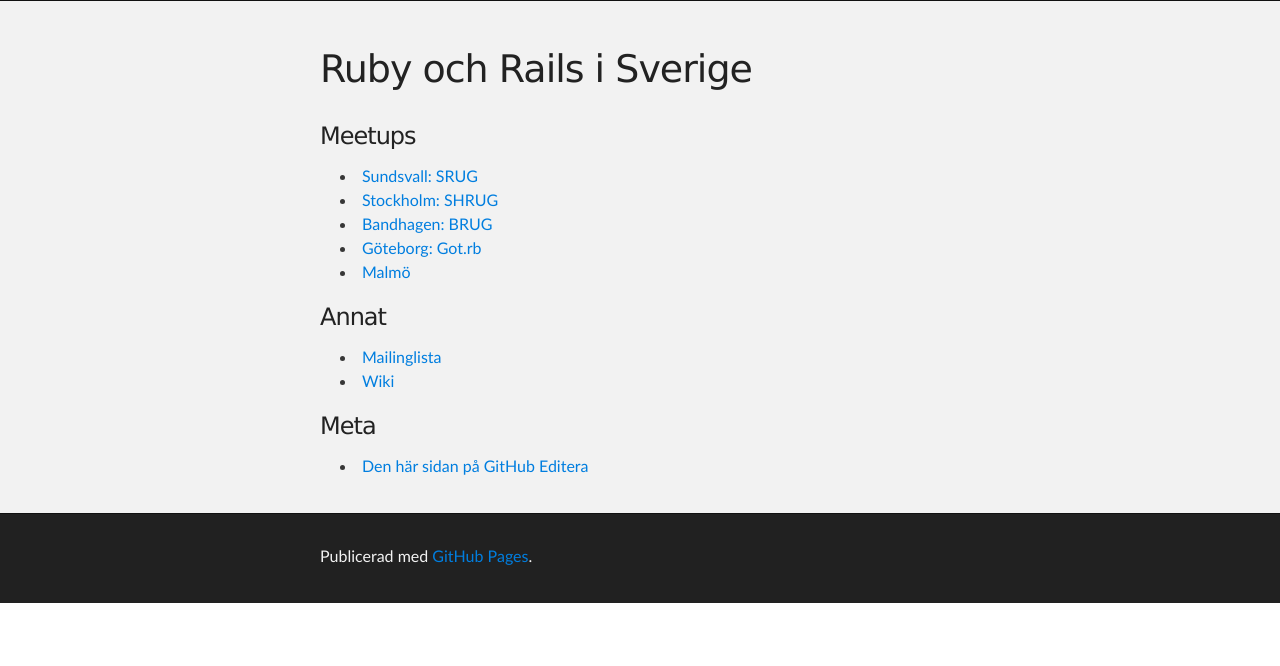
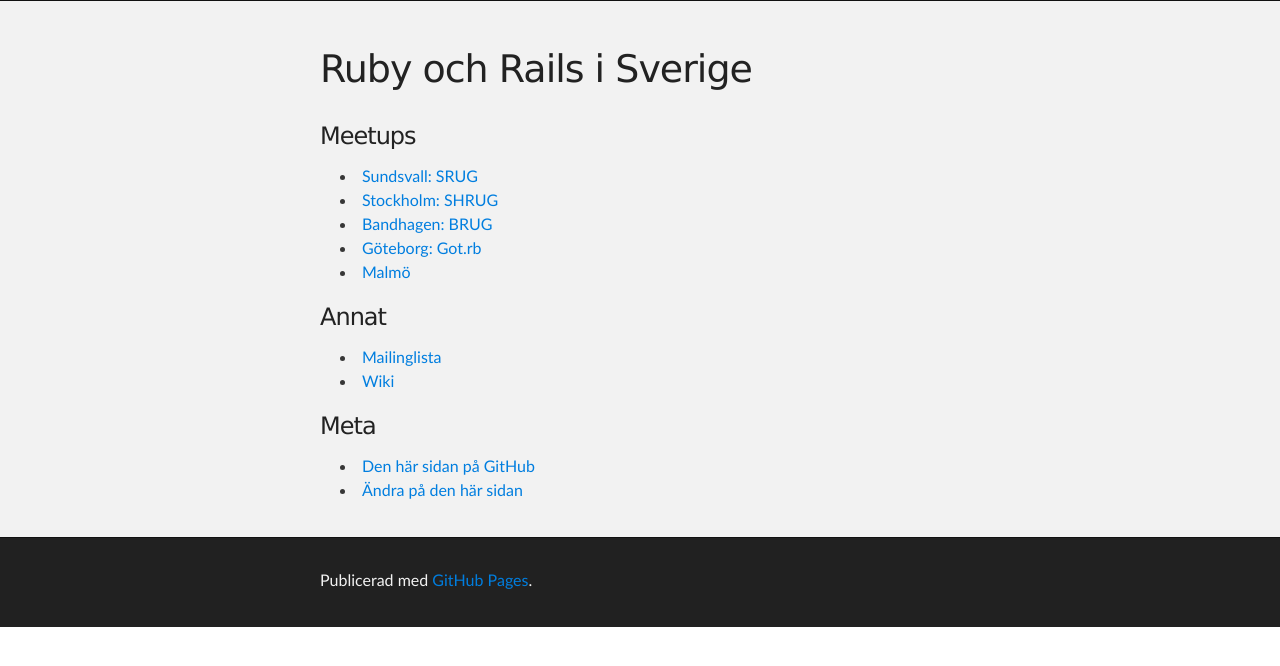
Before and after one commit to rails-se/rails-se.github.com, a Jekyll site: the page built from index.md, in a window 1280 px wide. Shown: the top 666 px of the page. Built offline with Jekyll 4.4.1, drawn with Linux system fonts in a browser that asks for light colours.

Commit message:
Update index.md

```diff
--- a/index.md
+++ b/index.md
@@ -15,4 +15,5 @@ title: Ruby och Rails i Sverige
 * [Wiki](https://github.com/rails-se/rails-se.github.com/wiki)
 
 ### Meta
-* [Den här sidan på GitHub](https://github.com/rails-se/rails-se.github.com/) [Editera](https://github.com/rails-se/rails-se.github.com/edit/master/index.md)
+* [Den här sidan på GitHub](https://github.com/rails-se/rails-se.github.com/)
+* [Ändra på den här sidan](https://github.com/rails-se/rails-se.github.com/edit/master/index.md)
```
